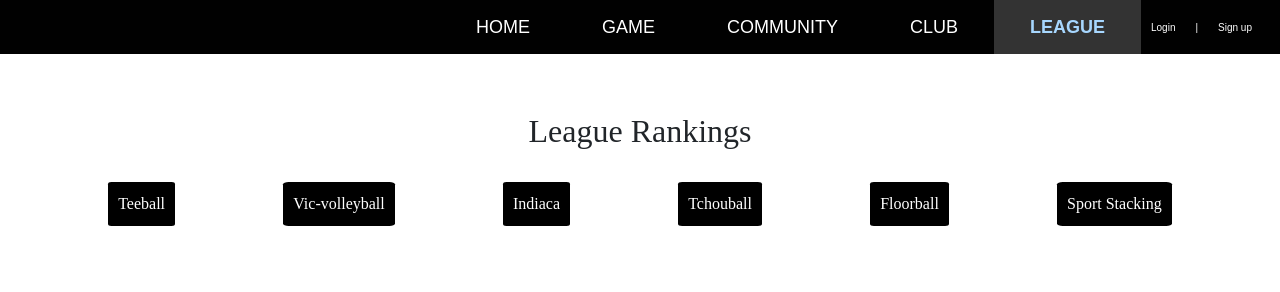
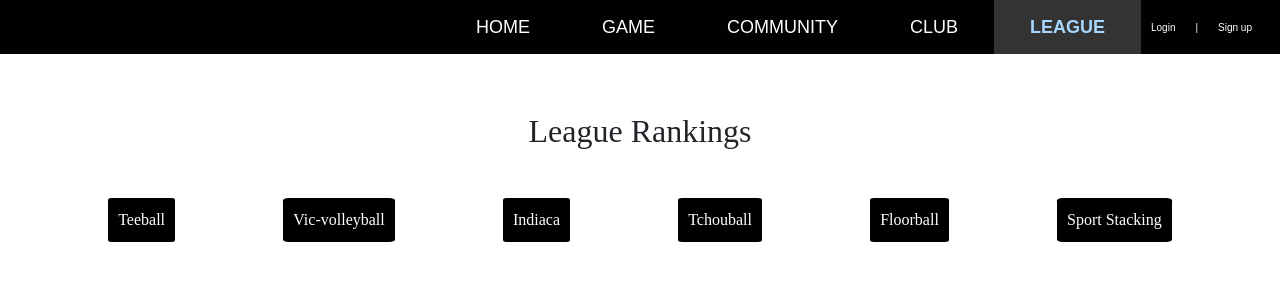
Before and after one commit to FickleBoBo/SPONOVA, a Vue app in the folder SSAFY/Front-end/vue-project/: page /league in a window 1280 px wide. Shown: the top 292 px of the page. Built offline with nearby package versions, Linux system fonts and the light colour scheme; a web font is replaced by a local one.

Commit message:
[GH] 리그 버튼 호버링 기능과 게임 디테일 디자인

```diff
--- a/SSAFY/Front-end/vue-project/src/views/GameDetailView.vue
+++ b/SSAFY/Front-end/vue-project/src/views/GameDetailView.vue
@@ -61,10 +61,14 @@ const showVideo = (url) => {
 }
 
 .info-item {
-  background-color: #f5f5f5;
+  /* background-color: #9c9c9c8c;
   padding: 15px;
   border-radius: 5px;
-  box-shadow: 0 1px 3px rgba(0, 0, 0, 0.1);
+  box-shadow: 0 1px 3px rgba(0, 0, 0, 0.1); */
+  border: none;
+  padding: 15px;
+  /* border-left: #000000 5px solid; */
+  border-left: 3mm ridge rgba(0, 0, 0, 0.781);
 }
 
 .game-photo {
@@ -87,7 +91,7 @@ const showVideo = (url) => {
   padding: 12px 24px;
   font-size: 1em;
   color: #ffffff;
-  background-color: #3498db;
+  background-color: #000000;
   border: none;
   border-radius: 5px;
   cursor: pointer;
@@ -100,6 +104,6 @@ const showVideo = (url) => {
 }
 
 .action-button:not(:disabled):hover {
-  background-color: #2980b9;
+  background-color: #000000;
 }
 </style>
--- a/SSAFY/Front-end/vue-project/src/views/LeagueView.vue
+++ b/SSAFY/Front-end/vue-project/src/views/LeagueView.vue
@@ -146,12 +146,12 @@ button {
   <div class="league-view">
     <h1>League Rankings</h1>
     <div class="league-view-buttons">
-      <button @click="selectGameID('티볼')">Teeball</button>
-      <button @click="selectGameID('빅발리볼')">Vic-volleyball</button>
-      <button @click="selectGameID('인디아카')">Indiaca</button>
-      <button @click="selectGameID('츄크볼')">Tchouball</button>
-      <button @click="selectGameID('플로어볼')">Floorball</button>
-      <button @click="selectGameID('스포츠스태킹')">Sport Stacking</button>
+      <button class="league-view-buttons-individual" @click="selectGameID('티볼')">Teeball</button>
+      <button class="league-view-buttons-individual" @click="selectGameID('빅발리볼')">Vic-volleyball</button>
+      <button class="league-view-buttons-individual" @click="selectGameID('인디아카')">Indiaca</button>
+      <button class="league-view-buttons-individual" @click="selectGameID('츄크볼')">Tchouball</button>
+      <button class="league-view-buttons-individual" @click="selectGameID('플로어볼')">Floorball</button>
+      <button class="league-view-buttons-individual" @click="selectGameID('스포츠스태킹')">Sport Stacking</button>
     </div>
 
     <!-- <div v-if="data.rankings.length">
@@ -261,11 +261,18 @@ h1{
   justify-content: space-evenly;
   margin: 1em;
 }
+.league-view-buttons-individual{
+  transition: 0.3s ease;
+
+}
+.league-view-buttons-individual:hover{
+  transform: translateY(-10px);
+}
 
 /* 종목 선택 개별 버튼 */
 button {
   padding: 10px;
-  margin: 1em;
+  margin: 2em 1em;
   background-color: rgb(0, 0, 0);
   color: white;
   border: none;
```
